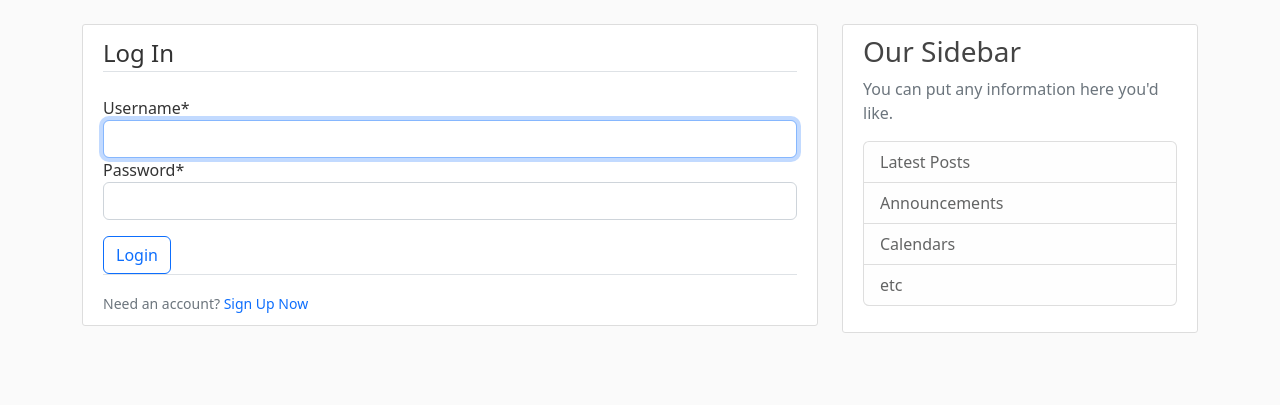
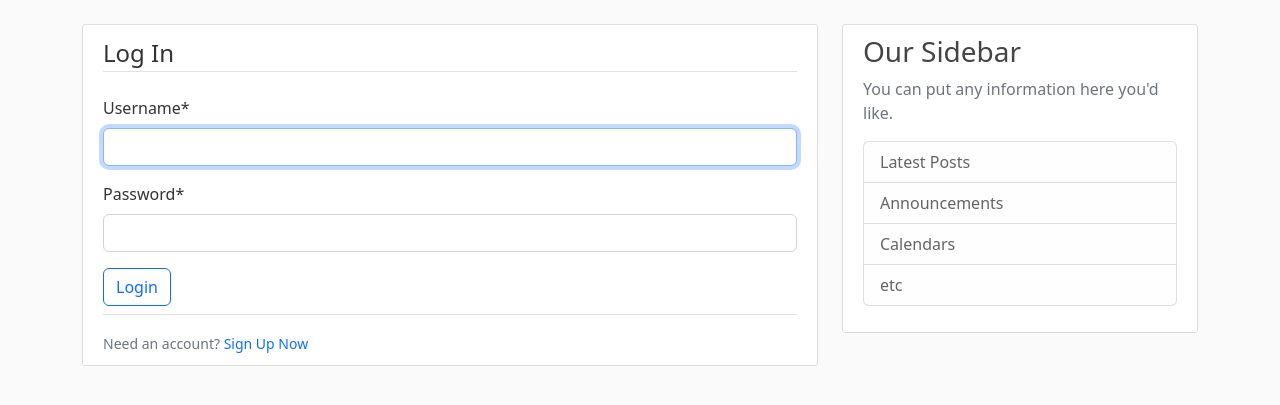
Before and after one commit to anna-bmstu/web-app-django, a Django app: page /login/ in a window 1280 px wide. Shown: the part 56-461 px from the top of the page. Run offline with Django 4.2, Linux system fonts and the light colour scheme; some libraries are stand-ins or nearby versions.

Commit message:
fixed forms

```diff
--- a/django_project/blog/templates/blog/post_form.html
+++ b/django_project/blog/templates/blog/post_form.html
@@ -9,7 +9,7 @@
                 {{ form|crispy }}
             </fieldset>
             <div class="form-group">
-                <button class="btn btn-outline-info" type="submit">Post</button>
+                <button class="btn btn-outline-primary" type="submit">Post</button>
             </div>
         </form>
     </div>
--- a/django_project/django_project/settings.py
+++ b/django_project/django_project/settings.py
@@ -34,6 +34,7 @@ INSTALLED_APPS = [
     'blog.apps.BlogConfig',
     'users.apps.UsersConfig',
     'crispy_forms',
+    'crispy_bootstrap5',
     'django.contrib.admin',
     'django.contrib.auth',
     'django.contrib.contenttypes',
@@ -128,7 +129,9 @@ MEDIA_URL = '/media/'  # a public url of this directory
 
 DEFAULT_AUTO_FIELD = 'django.db.models.BigAutoField'
 
-CRISPY_TEMPLATE_PACK = 'bootstrap4'
+CRISPY_ALLOWED_TEMPLATE_PACKS = 'bootstrap5'
+
+CRISPY_TEMPLATE_PACK = 'bootstrap5'
 
 LOGIN_REDIRECT_URL = 'blog-home'
 LOGIN_URL = 'login'
--- a/django_project/users/templates/users/login.html
+++ b/django_project/users/templates/users/login.html
@@ -4,11 +4,11 @@
     <div class="content-section">
         <form method="POST">
             {% csrf_token %}
-            <fieldset class="form-group mb-3">
+            <fieldset class="form-group">
                 <legend class="border-bottom mb-4">Log In</legend>
                 {{ form|crispy }}
             </fieldset>
-            <div class="form-group">
+            <div class="form-group mb-2">
                 <button class="btn btn-outline-primary" type="submit">Login</button>
             </div>
         </form>
--- a/django_project/users/templates/users/profile.html
+++ b/django_project/users/templates/users/profile.html
@@ -11,7 +11,7 @@
       </div>
       <form method="POST" enctype="multipart/form-data">
             {% csrf_token %}
-            <fieldset class="form-group mb-3">
+            <fieldset class="form-group">
                 <legend class="border-bottom mb-4">Profile Info</legend>
                 {{ u_form|crispy }}
                 {{ p_form|crispy }}
--- a/django_project/users/templates/users/register.html
+++ b/django_project/users/templates/users/register.html
@@ -4,7 +4,7 @@
     <div class="content-section">
         <form method="POST">
             {% csrf_token %}
-            <fieldset class="form-group mb-2">
+            <fieldset class="form-group">
                 <legend class="border-bottom mb-4">Join Today</legend>
                 {{ form|crispy }}
             </fieldset>
--- a/requirements.txt
+++ b/requirements.txt
@@ -1,2 +1,4 @@
-Django~=4.0.6
-Pillow=9.2.0
+Django==4.0.6
+Pillow==9.2.0
+django-crispy-forms==1.14.0
+crispy-bootstrap5==0.6
```
Also changed, not shown: README.md, django_project/db.sqlite3.
